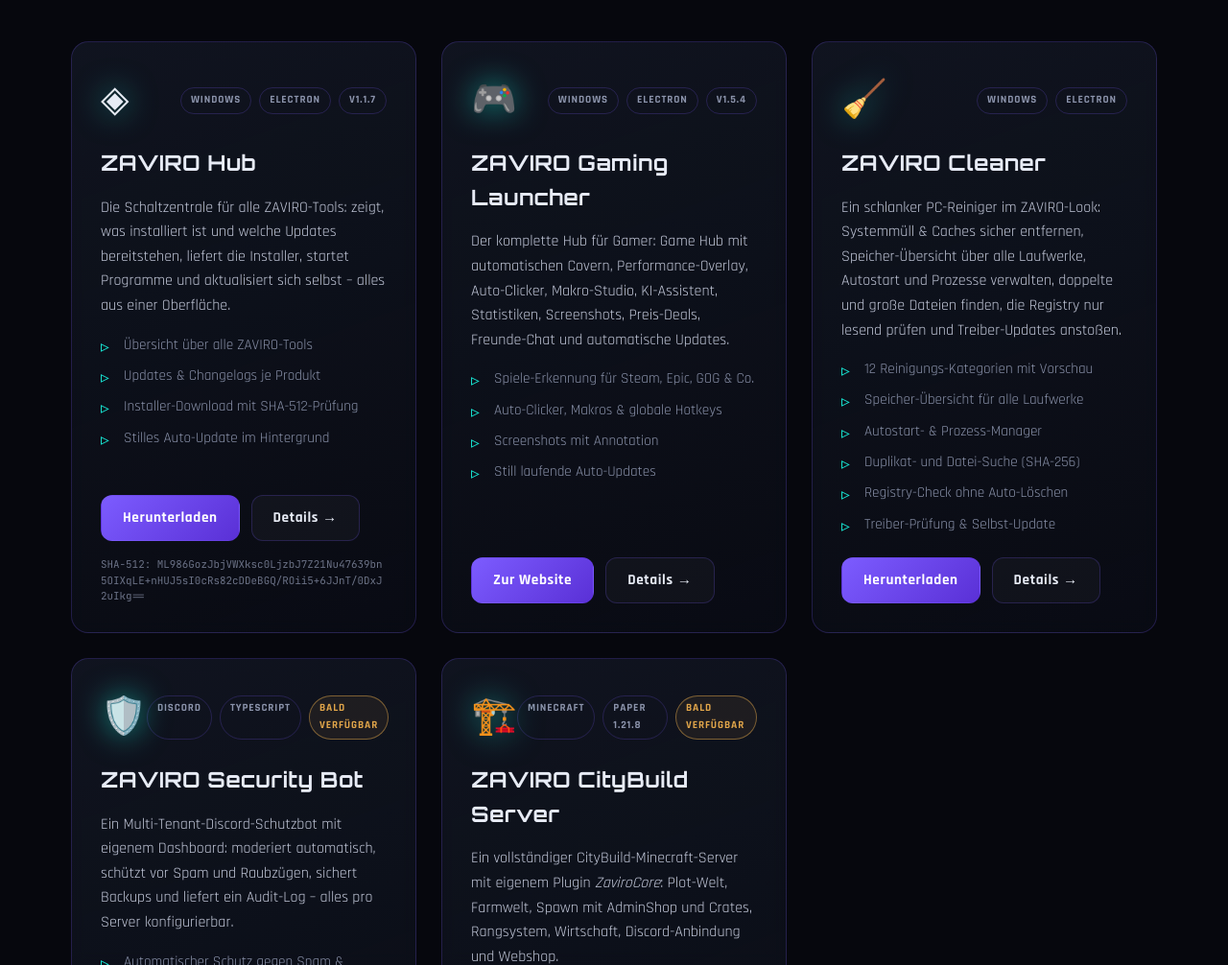
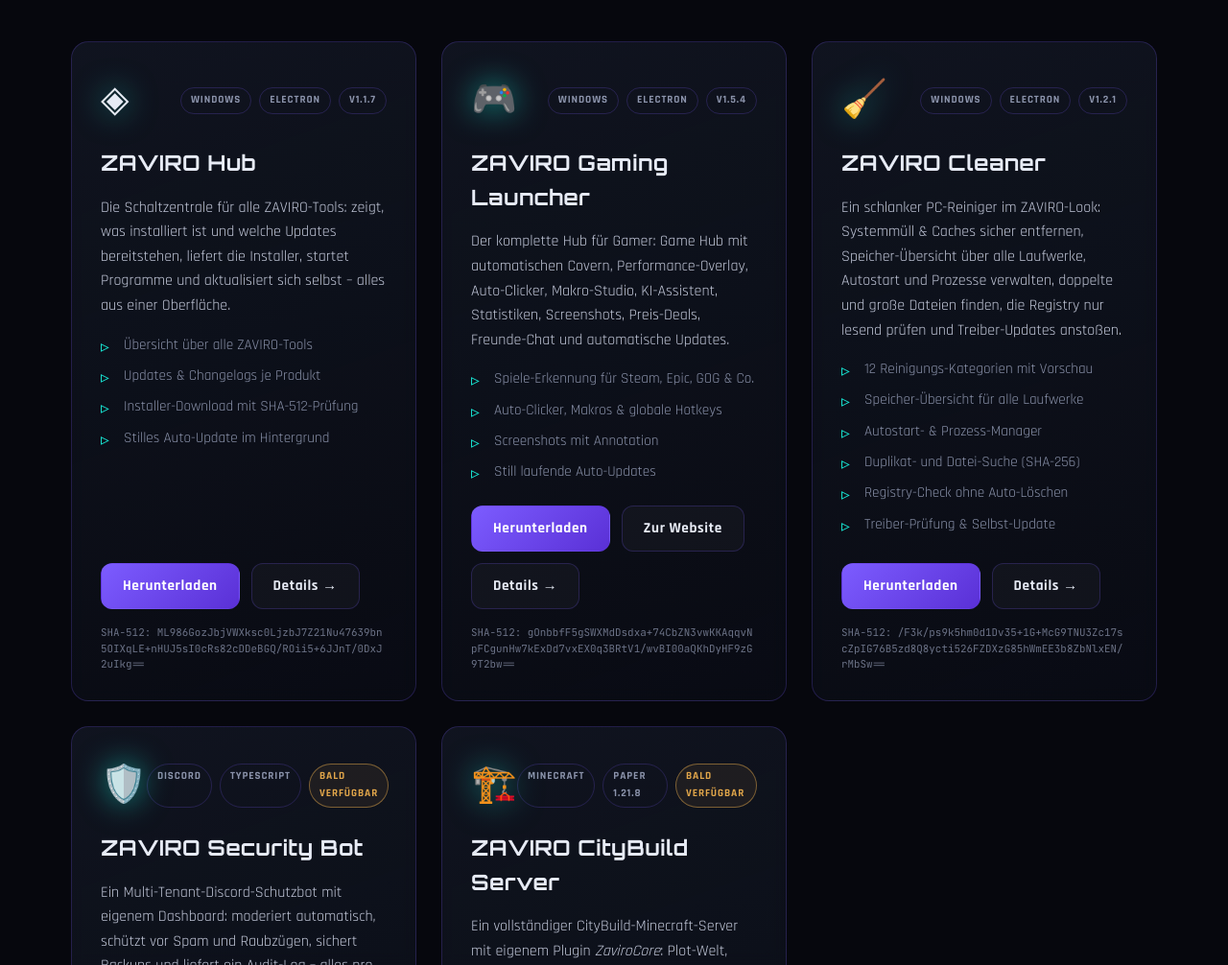
Before and after one commit to ZYHPER08/zaviro-portfolio, a plain HTML site: page index.html in a window 1280 px wide. Shown: the part 1794-2800 px from the top of the page at 96% size. Drawn offline with Linux system fonts and the light colour scheme.

Commit message:
Direkte Installer-Links und Versionen auf der Startseite ergaenzen

```diff
--- a/index.html
+++ b/index.html
@@ -181,18 +181,20 @@
               <li>Still laufende Auto-Updates</li>
             </ul>
             <div class="project-actions">
-              <a class="btn btn-primary" href="https://zaviro-launcher.vercel.app" target="_blank" rel="noreferrer">
-                <span class="btn-glow"></span>Zur Website
+              <a class="btn btn-primary" href="https://github.com/ZYHPER08/zaviro-launcher-feed/releases/download/v1.5.4/ZAVIRO.Setup.1.5.4.exe" target="_blank" rel="noreferrer">
+                <span class="btn-glow"></span>Herunterladen
               </a>
-              <a class="btn btn-ghost" href="https://zaviro-launcher.vercel.app" target="_blank" rel="noreferrer">Details →</a>
+              <a class="btn btn-ghost" href="https://zaviro-launcher.vercel.app" target="_blank" rel="noreferrer">Zur Website</a>
+              <a class="btn btn-ghost" href="https://zyhper08.github.io/zaviro-launcher-feed/" target="_blank" rel="noreferrer">Details →</a>
             </div>
+            <small class="project-hash">SHA-512: gOnbbfF5gSWXMdDsdxa+74CbZN3vwKKAqqvNpFCgunHw7kExDd7vxEX0q3BRtV1/wvBI00aQKhDyHF9zG9T2bw==</small>
           </article>
 
           <!-- Cleaner -->
           <article class="project-card glow-card reveal">
             <div class="project-head">
               <span class="project-icon">🧹</span>
-              <div class="project-tags"><span class="tag">Windows</span><span class="tag">Electron</span></div>
+              <div class="project-tags"><span class="tag">Windows</span><span class="tag">Electron</span><span class="tag">v1.2.1</span></div>
             </div>
             <h3>ZAVIRO Cleaner</h3>
             <p>
@@ -215,6 +217,7 @@
               </a>
               <a class="btn btn-ghost" href="https://zaviro-cleaner.vercel.app" target="_blank" rel="noreferrer">Details →</a>
             </div>
+            <small class="project-hash">SHA-512: /F3k/ps9k5hm0d1Dv35+1G+McG9TNU3Zc17scZpIG76B5zd8Q8ycti526FZDXzG85hWmEE3b8ZbNlxEN/rMbSw==</small>
           </article>
 
           <!-- Security Bot -->
```
